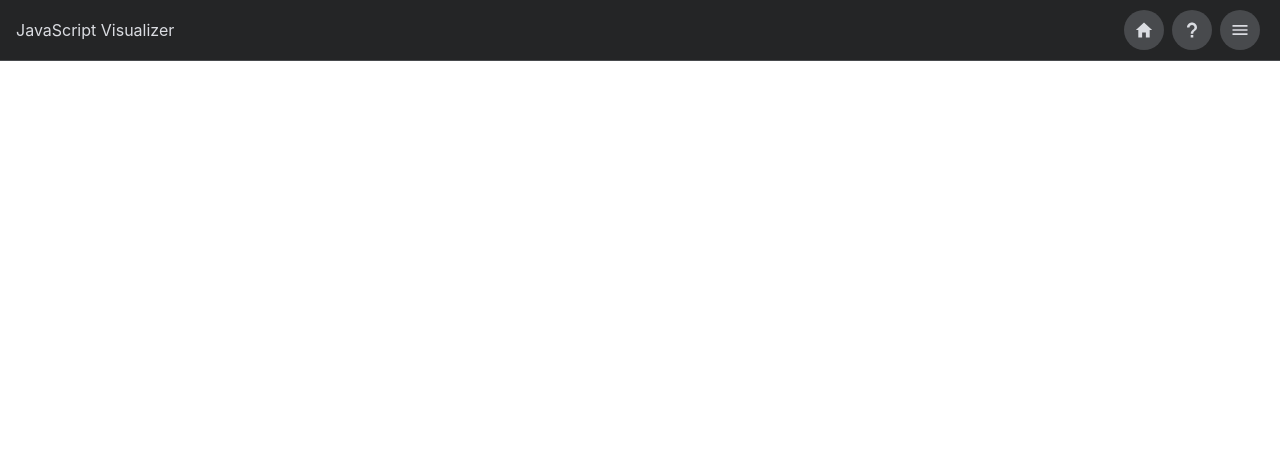
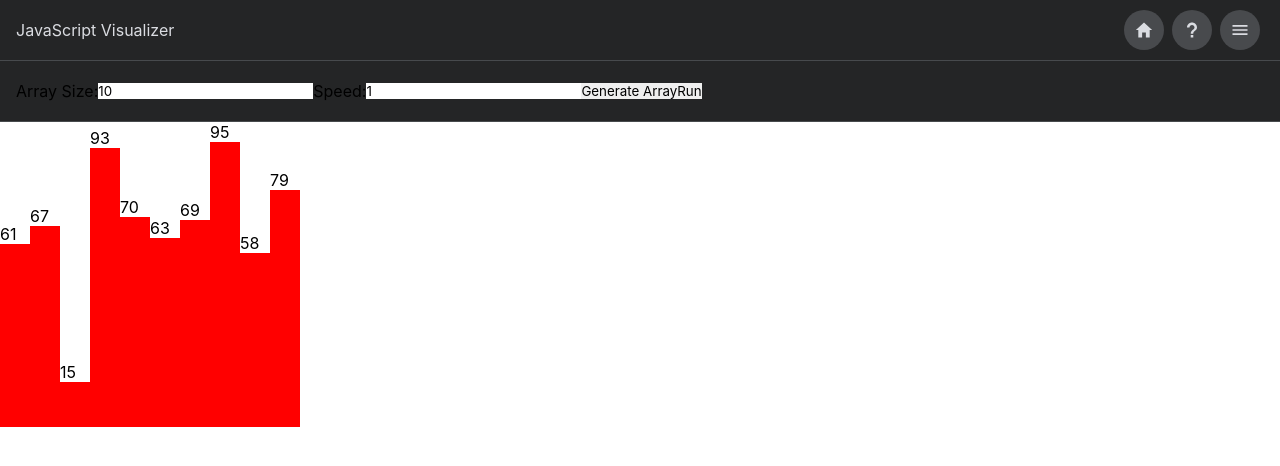
Before and after one commit to AlexanderDGeorge/Algorithm-Visualizer, a React (Create React App) app: page /#/bubblesort in a window 1280 px wide. Shown: the top 466 px of the page. Built offline with nearby package versions, Linux system fonts and the light colour scheme.

Commit message:
add bubble sort animation

```diff
--- a/src/components/sorts/bubblesort.jsx
+++ b/src/components/sorts/bubblesort.jsx
@@ -1,10 +1,111 @@
-import React from 'react';
+import React, { useState, useEffect } from 'react';
 import NavBar from '../nav/navbar';
+import './sort.css';
 
 export default function BubbleSort() {
+
+    const container = document.querySelector('.array')
+
+    const [length, setLength] = useState(10);
+    const [array, setArray] = useState([]);
+    const [delay, setDelay] = useState(1);
+    const [run, setRun] = useState(false);
+
+    useEffect(() => {
+        generateArray();
+    }, [])
+
+    function generateArray() {
+        let arr = [];
+        for (let i = 0; i < length; i++) {
+            const value = Math.floor(Math.random() * 100);
+            arr.push(value);
+        }
+        setArray(arr);
+    }
+
+    function swap(el1, el2) {
+        return new Promise(resolve => {
+          const style1 = window.getComputedStyle(el1);
+          const style2 = window.getComputedStyle(el2);
+
+          const transform1 = style1.getPropertyValue("transform");
+          const transform2 = style2.getPropertyValue("transform");
+
+          el1.style.transform = transform2;
+          el2.style.transform = transform1;
+
+          window.requestAnimationFrame(function() {
+            setTimeout(() => {
+              container.insertBefore(el2, el1);
+              resolve();
+            }, 250);
+          });
+        });
+    }
+
+    async function bubbleSort() {
+        let elements = document.querySelectorAll('.element');
+        for (let i = 0; i < elements.length; i++) {
+            for (let j = 0; j < elements.length - i - 1; j++) {
+                elements[j].style.background = '#FF4949';
+                elements[j + 1].style.background = '#FF4949';
+
+                await new Promise(resolve =>
+                    setTimeout(() => {
+                        resolve()
+                    }, delay)
+                )
+
+                const value1 = Number(elements[j].childNodes[0].innerHTML);
+                const value2 = Number(elements[j + 1].childNodes[0].innerHTML);
+
+                if (value1 > value2) {
+                    await swap(elements[j], elements[j + 1]);
+                    elements = document.querySelectorAll('.element');
+                }
+
+                elements[j].style.background = '#58B7FF';
+                elements[j + 1].style.background = '#58B7FF';
+            }
+            elements[elements.length - i - 1].style.background = '#13CE66';
+        }
+    }
+
     return (
-        <div>
+        <div className='sort'>
             <NavBar />
+            <form className='sort-controls'>
+                <label>Array Size:</label>
+                <input
+                    type="number"
+                    value={length}
+                    onChange={e => setLength(e.target.value)}
+                    placeholder={length}
+                />
+                <label>Speed:</label>
+                <input
+                    type="number"
+                    value={delay}
+                    onChange={e => setDelay(e.target.value)}
+                    placeholder={delay}
+                />
+                <button onClick={() => generateArray()}>
+                    Generate Array
+                </button>
+                <button onClick={() => bubbleSort()}>
+                    Run
+                </button>
+            </form>
+            <div className='array'>
+                {array.map((element, i) => (
+                    <div className='element'>
+                        <label>{element}</label>
+                        <div style={{ height: element * 3, width: 30, x: i * 30 }}/>
+                    </div>
+                ))}
+            </div>
         </div>
     )
+
 }
--- a/src/components/sorts/sort.css
+++ b/src/components/sorts/sort.css
@@ -1,10 +1,21 @@
+.sort {
+
+}
+
+.sort-controls {
+    height: var(--nav-size);
+    background-color: var(--bg);
+    padding: 0 1rem;
+    border-bottom: var(--border);
+    display: flex;
+    align-items: center;
+}
+
 .array {
     display: flex;
-    flex-direction: row;
-    align-items: baseline;
+    align-items: flex-end;
 }
 
-.array-element {
-    border: 1px solid black;
-    margin: 1px;
+.element div {
+    background-color: red;
 }
```
Also changed, not shown: src/components/sorts/sort.jsx (+0 -50 lines).
